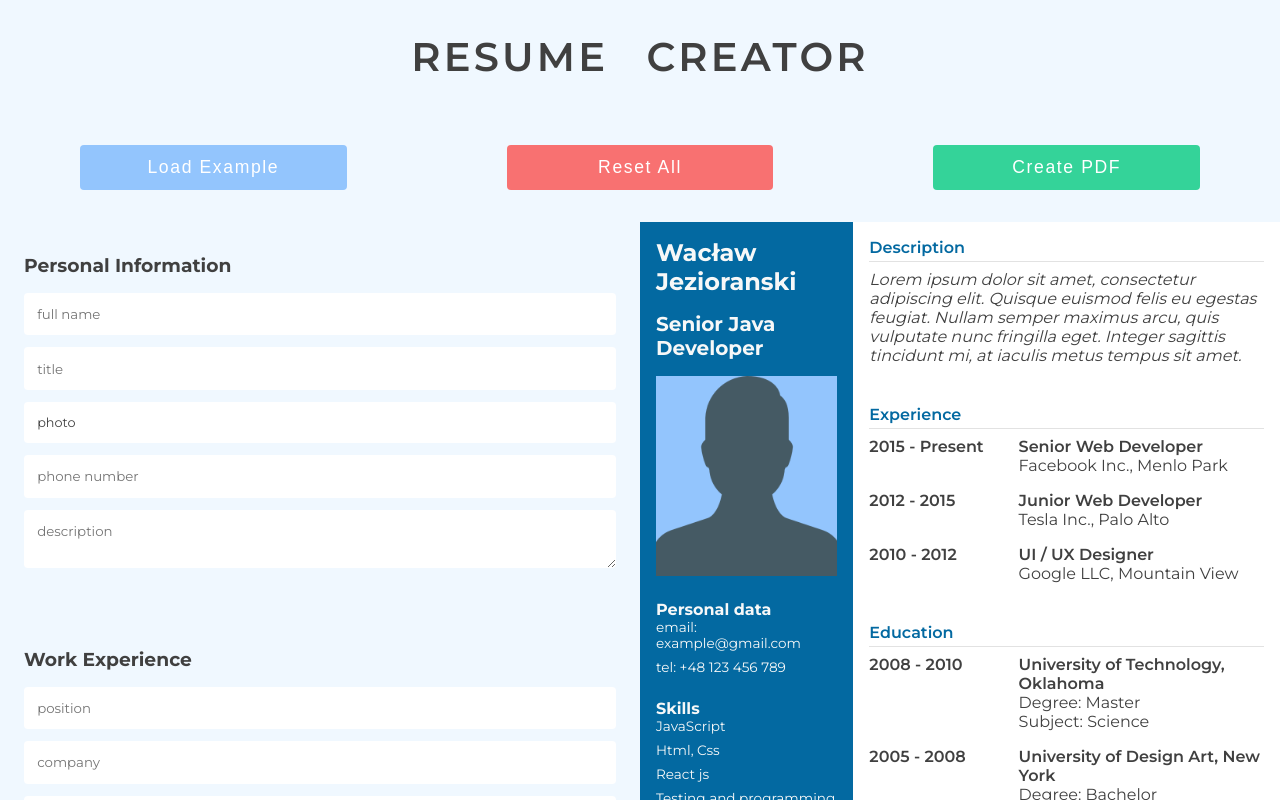
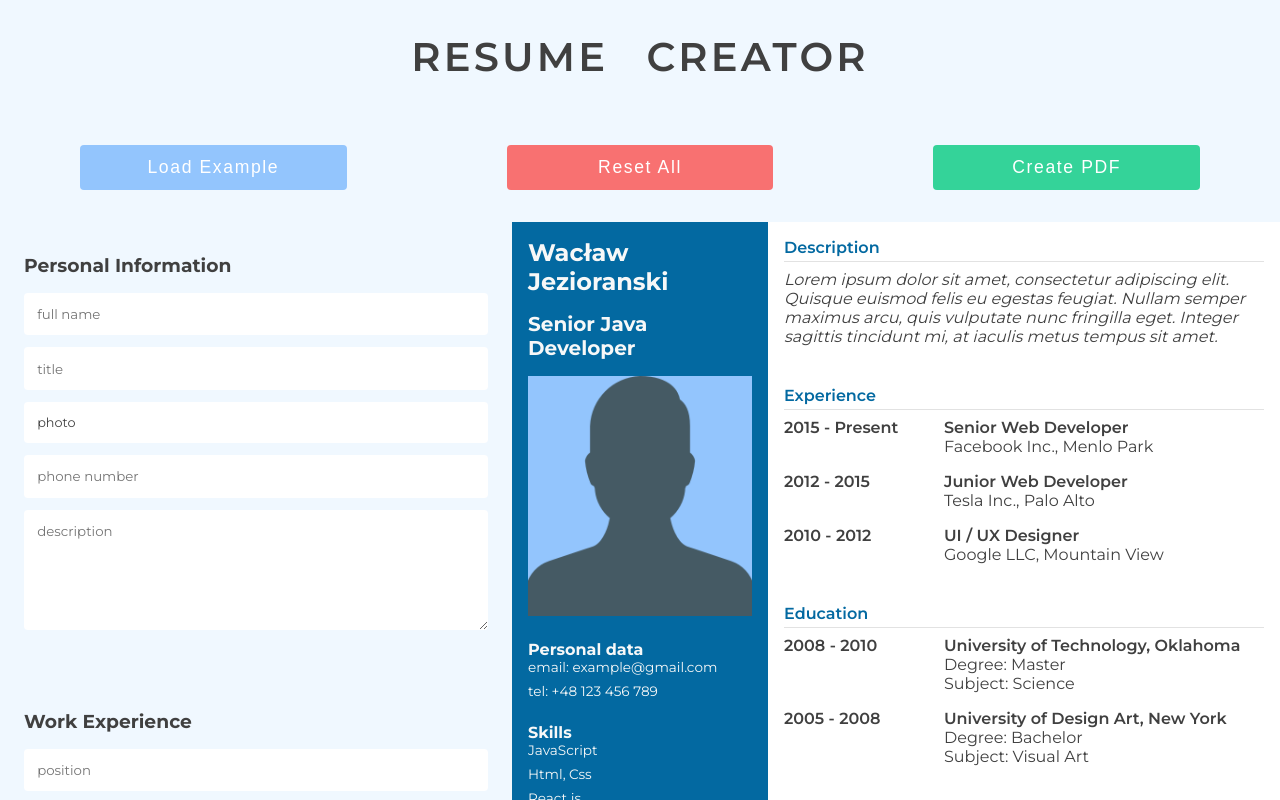
Before and after one commit to MacJ13/cv-project, a React (Create React App) app: page / in a window 1280 px wide. Shown: the top 800 px of the page. Built offline with nearby package versions, Linux system fonts and the light colour scheme.

Commit message:
Update style.css file

```diff
--- a/src/styles/style.css
+++ b/src/styles/style.css
@@ -57,7 +57,8 @@ button {
 .container {
   width: 100%;
   display: grid;
-  grid-template-columns: repeat(2, 1fr);
+  /* grid-template-columns: repeat(2, 1fr); */
+  grid-template-columns: 2fr 3fr;
 }
 
 /* /////////////// HEADING ///////////////////////// */
@@ -136,6 +137,7 @@ button {
 
 .form-column > textarea {
   resize: vertical;
+  height: 7.5rem;
 }
 
 .custom-file-input::before {
@@ -213,7 +215,7 @@ h3.resume-title {
 
 .resume-photo {
   display: block;
-  height: 12.5rem;
+  height: 15rem;
   width: 100%;
   object-fit: cover;
   background-color: #93c5fd;
```
